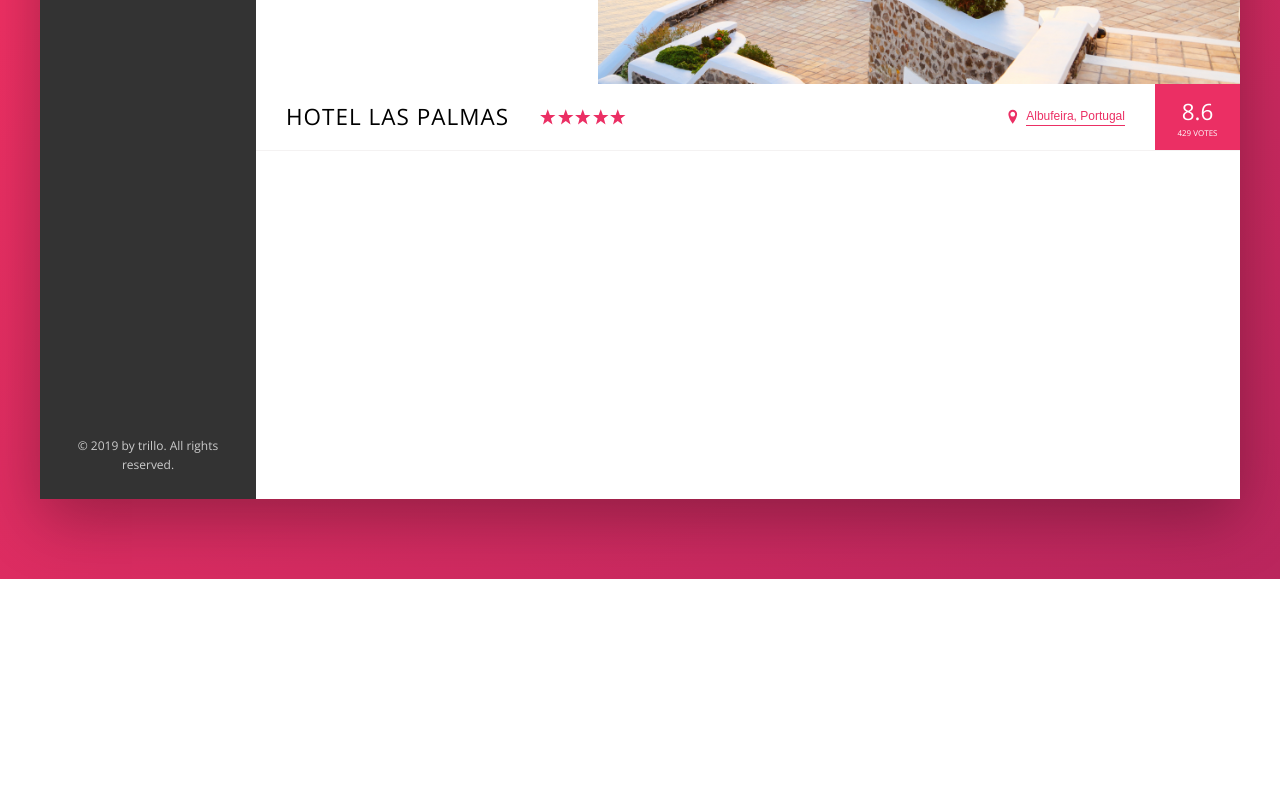
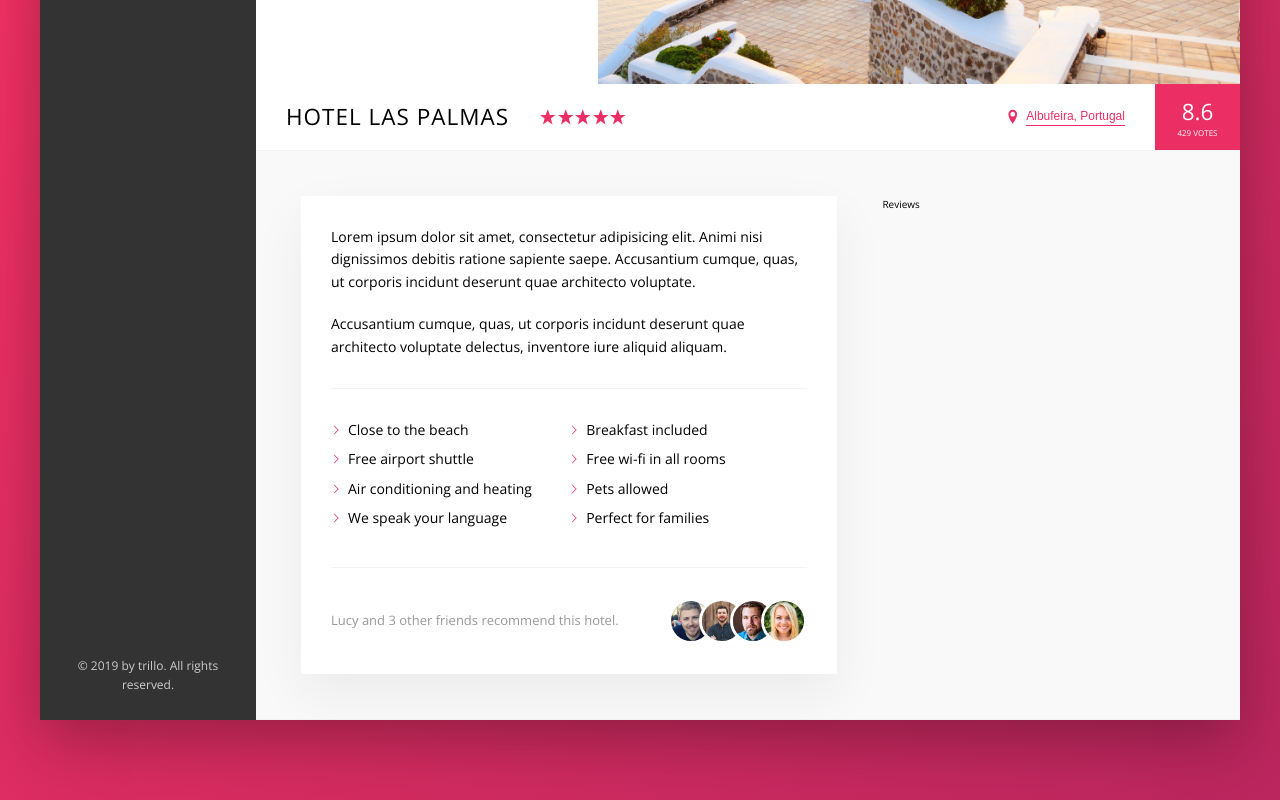
Before and after one commit to jonas1307/udemy-trillo, a website: page index.html in a window 1280 px wide. Shown: the part 451-1251 px from the top of the page. Before the commit the page ends 1030 px from the top, so only its background shows below. Drawn offline with nearby package versions, Linux system fonts and the light colour scheme.

Commit message:
Description component

```diff
--- a/index.html
+++ b/index.html
@@ -134,6 +134,36 @@
                         </div>
 
                     </div>
+                    <div class="detail">
+                        <div class="description">
+                            <p class="paragraph">Lorem ipsum dolor sit amet, consectetur adipisicing elit. Animi nisi dignissimos debitis ratione sapiente saepe. Accusantium cumque, quas, ut corporis incidunt deserunt quae architecto voluptate.</p>
+                            <p class="paragraph">Accusantium cumque, quas, ut corporis incidunt deserunt quae architecto voluptate delectus, inventore iure aliquid aliquam.</p>
+                            <ul class="list">
+                                <li class="list__item">Close to the beach</li>
+                                <li class="list__item">Breakfast included</li>
+                                <li class="list__item">Free airport shuttle</li>
+                                <li class="list__item">Free wi-fi in all rooms</li>
+                                <li class="list__item">Air conditioning and heating</li>
+                                <li class="list__item">Pets allowed</li>
+                                <li class="list__item">We speak your language</li>
+                                <li class="list__item">Perfect for families</li>
+                            </ul>
+                            <div class="recommend">
+                                <p class="recommend__count">
+                                    Lucy and 3 other friends recommend this hotel.
+                                </p>
+                                <div class="recommend__friends">
+                                    <img src="img/user-3.jpg" alt="Friend 1" class="recommend__photo">
+                                    <img src="img/user-4.jpg" alt="Friend 2" class="recommend__photo">
+                                    <img src="img/user-5.jpg" alt="Friend 3" class="recommend__photo">
+                                    <img src="img/user-6.jpg" alt="Friend 4" class="recommend__photo">
+                                </div>
+                            </div>
+                        </div>
+                        <div class="user-reviews">
+                            Reviews
+                        </div>
+                    </div>
                 </main>
             </div>
         </div>
--- a/sass/_base.scss
+++ b/sass/_base.scss
@@ -13,6 +13,9 @@
     --color-grey-dark-3: #999;
 
     --shadow-dark: 0 2rem 6rem rgba(0, 0, 0, .3);
+    --shadow-light: 0 2rem 5rem rgba(0, 0, 0, .06);
+
+    --line: 1px solid var(--color-grey-light-2);
 }
 
 * {
--- a/sass/_components.scss
+++ b/sass/_components.scss
@@ -184,7 +184,7 @@
 .overview {
     display: flex;
     align-items: center;
-    border-bottom: 1px solid var(--color-grey-light-2);
+    border-bottom: var(--line);
 
     &__heading {
         font-size: 2.25rem;
@@ -278,3 +278,69 @@
         box-shadow: none;
     }
 }
+
+.paragraph:not(:last-of-type) {
+    margin-bottom: 2rem;
+}
+
+.list {
+    list-style: none;
+    margin: 3rem 0;
+    padding: 3rem 0;
+    border-top: var(--line);
+    border-bottom: var(--line);
+
+    display: flex;
+    flex-wrap: wrap;
+
+    &__item {
+        flex: 0 0 50%;
+        margin-bottom: .7rem;
+    }
+
+    &__item::before {
+        content: "";
+        display: inline-block;
+        height: 1rem;
+        width: 1rem;
+        margin-right: .7rem;
+
+        background-color: var(--color-primary);
+        -webkit-mask-image: url(../img/chevron-thin-right.svg);
+        -webkit-mask-size: cover;
+        mask-image: url(../img/chevron-thin-right.svg);
+        mask-size: cover;
+
+        // older browsers
+        //background-image: url(../img/chevron-thin-right.svg);
+        //background-size: cover;
+    }
+}
+
+.recommend {
+    font-size: 1.3rem;
+    color: var(--color-grey-dark-3);
+
+    display: flex;
+    align-items: center;
+
+    &__count {
+        margin-right: auto;
+    }
+
+    &__friends {
+        display: flex;
+    }
+
+    &__photo {
+        box-sizing: content-box;
+        height: 4rem;
+        width: 4rem;
+        border-radius: 50%;
+        border: 3px solid #fff;
+
+        &:not(:last-child) {
+            margin-right: -1.5rem
+        }
+    }
+}
--- a/sass/_layout.scss
+++ b/sass/_layout.scss
@@ -11,7 +11,7 @@
     font-size: 1.4rem;
     height: 7rem;
     background-color: #fff;
-    border-bottom: 1px solid var(--color-grey-light-2);
+    border-bottom: var(--line);
     display: flex;
     justify-content: space-between;
     align-items: center;
@@ -32,5 +32,24 @@
 .hotel-view {
     background-color: #fff;
     flex: 1;
-    min-height: 80rem;
 }
+
+.detail {
+    display: flex;
+    padding: 4.5rem;
+    background-color: var(--color-grey-light-1);
+    border-bottom: var(--line);
+}
+
+.description {
+    font-size: 1.4rem;
+    flex: 0 0 60%;
+    background-color: #fff;
+    box-shadow: var(--shadow-light);
+    padding: 3rem;
+    margin-right: 4.5rem;
+}
+
+.user-reviews {
+    flex: 1;
+}
```
Also changed, not shown: css/style.css.
